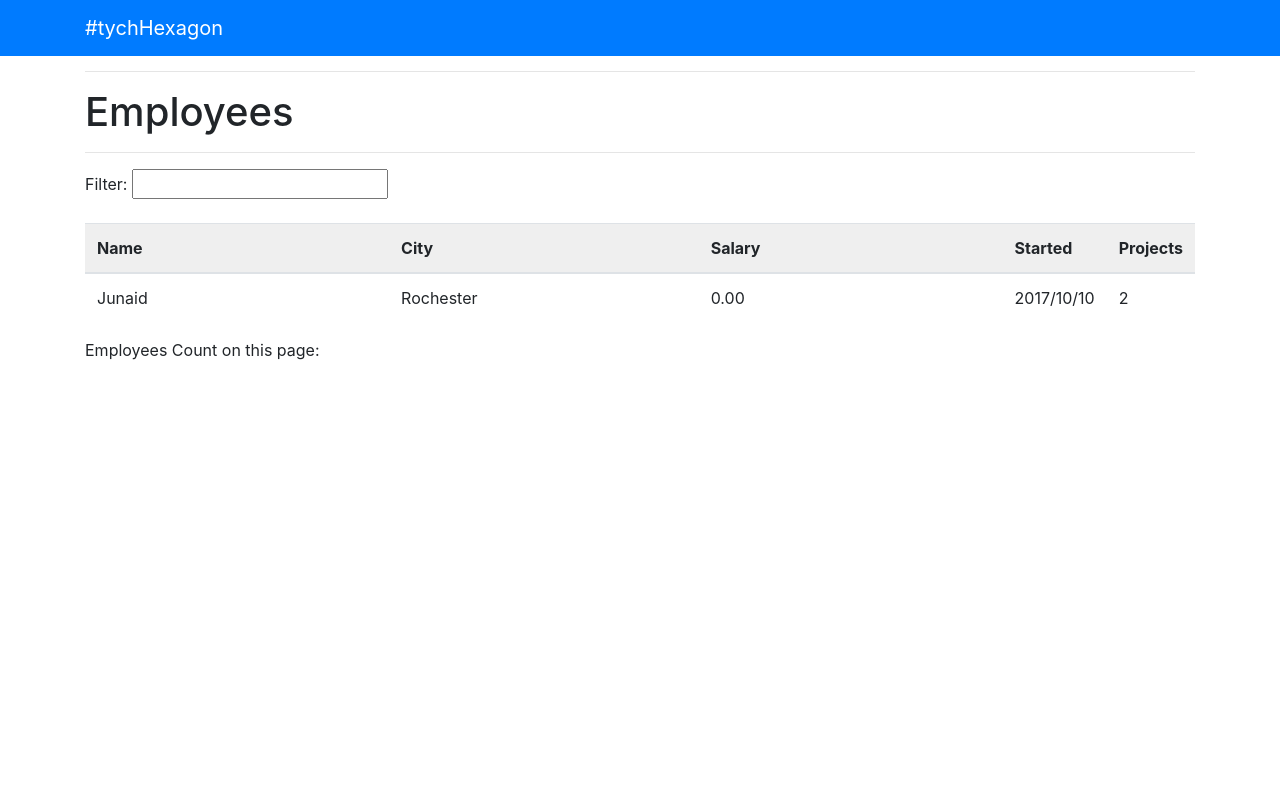
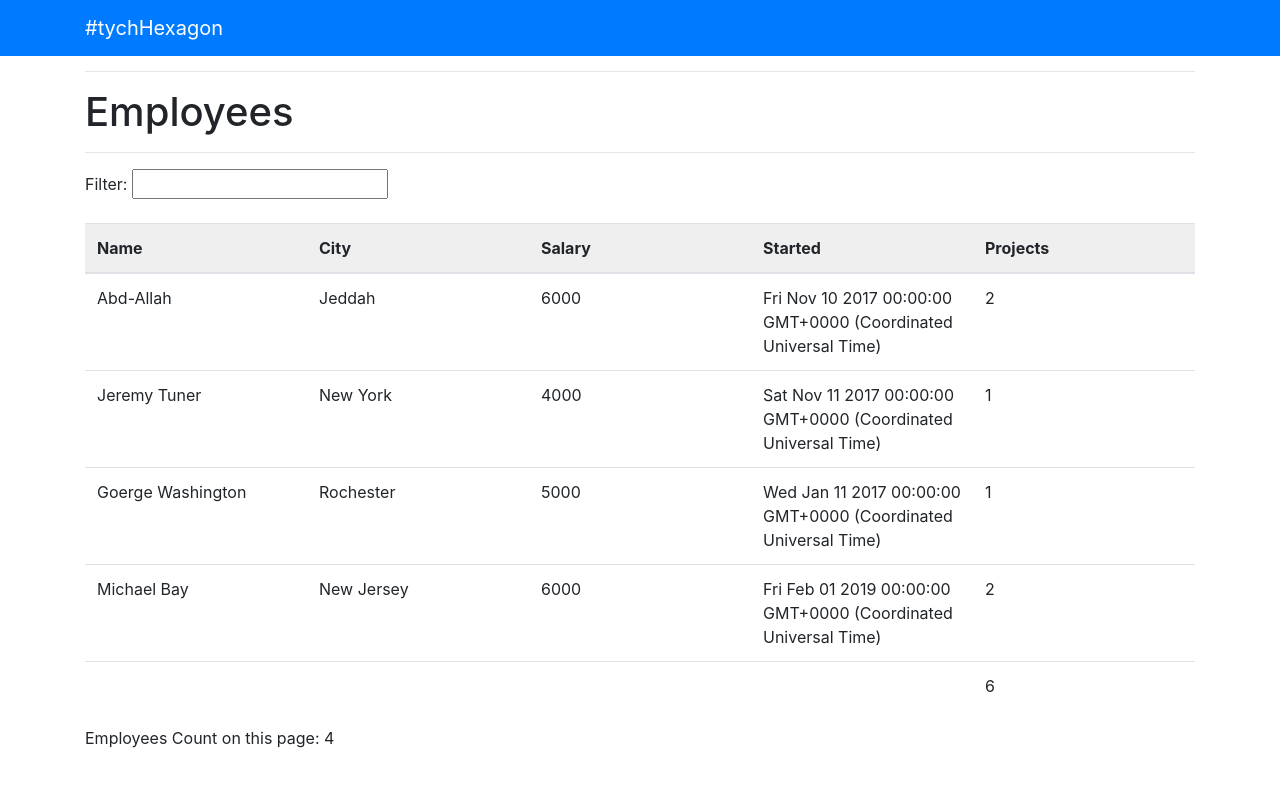
Before and after one commit to c0d3r24/EmployeeManagementUsingAngular, an Angular app: page / in a window 1280 px wide. Shown: the top 786 px of the page. Built offline with nearby package versions, Linux system fonts and the light colour scheme.

Commit message:
add data binding

```diff
--- a/src/app/employees/employees-list/employees-list.component.html
+++ b/src/app/employees/employees-list/employees-list.component.html
@@ -1,25 +1,33 @@
+<app-employees-filter-textbox></app-employees-filter-textbox>
 <br>
 <table class="table table-hover">
   <thead>
     <tr>
-      <th>Name</th>
-      <th>City</th>
-      <th>Salary</th>
-      <th>Started</th>
-      <th>Projects</th>
+      <th (click)="sort('name')">Name</th>
+      <th (click)="sort('city')">City</th>
+      <th (click)="sort('salary')">Salary</th>
+      <th (click)="sort('started')">Started</th>
+      <th (click)="sort('projects')">Projects</th>
     </tr>
   </thead>
-  <tr>
+  <tr *ngFor="let emp of filteredEmployees">
     <td>
       <a>
-        Junaid
+        {{ emp.name }}
       </a>
     </td>
-    <td>Rochester</td>
-    <td>0.00</td>
-    <td>2017/10/10</td>
-    <td>2</td>
+    <td>{{ emp.city }}</td>
+    <td>{{ emp.salary }}</td>
+    <td>{{ emp.started }}</td>
+    <td>{{ emp.projects }}</td>
+  </tr>
+  <tr *ngIf="filteredEmployees && filteredEmployees.length">
+    <td colspan="4">&nbsp;</td>
+    <td>{{ employeesProjectCount }}</td>
+  </tr>
+  <tr *ngIf="!filteredEmployees || !filteredEmployees.length">
+    <td colspan="4">No customers found</td>
   </tr>
 
 </table>
-<span>Employees Count on this page: </span>
+<span>Employees Count on this page: {{ filteredEmployees.length }} </span>
--- a/src/app/employees/employees-list/employees-list.component.ts
+++ b/src/app/employees/employees-list/employees-list.component.ts
@@ -1,4 +1,4 @@
-import { Component, OnInit } from '@angular/core';
+import { Component, OnInit, Input } from '@angular/core';
 import { IEmployee } from './../../shared/interfaces';
 
 @Component({
@@ -8,12 +8,32 @@ import { IEmployee } from './../../shared/interfaces';
 })
 export class EmployeesListComponent implements OnInit {
 
+  private _employees: IEmployee[];
+  @Input() get employees(): IEmployee[] {
+    return this._employees;
+  }
+  set employees(value: IEmployee[]) {
+    if (value) {
+      this.filteredEmployees = this._employees = value;
+      this.calculateEmployeesProjects();
+    }
+  }
+
   filteredEmployees: IEmployee[] = [];
-  employeesSalaryTotal: number;
+  employeesProjectCount: number;
   currencyCode = 'USD';
   constructor() { }
 
   ngOnInit() {
+  }
+  calculateEmployeesProjects() {
+    this.employeesProjectCount = 0;
+    this.filteredEmployees.forEach((emp: IEmployee) => {
+      this.employeesProjectCount += emp.projects;
+    });
+  }
+
+  sortEmployee(field: string) {
 
   }
 
--- a/src/app/employees/employees.component.html
+++ b/src/app/employees/employees.component.html
@@ -1,6 +1,6 @@
 <hr />
-<h1>{{title}}</h1>
+<h1>{{ title }}</h1>
 <hr />
 
-<app-employees-filter-textbox></app-employees-filter-textbox>
-<app-employees-list></app-employees-list>
+
+<app-employees-list [employees]="employees"></app-employees-list>
--- a/src/app/employees/employees.component.ts
+++ b/src/app/employees/employees.component.ts
@@ -9,15 +9,19 @@ export class EmployeesComponent implements OnInit {
 
   title: string;
   employees: IEmployee[];
+  isVisible = true;
 
+  changeVisibility() {
+    this.isVisible = !this.isVisible;
+  }
   constructor() { }
 
   ngOnInit() {
     this.title = 'Employees';
     this.employees = [
       { id: 1, name: 'Abd-Allah', city: 'Jeddah', salary: 6000, started: new Date(2017, 10, 10), projects: 2},
-      { id: 2, name: 'Humed Shaikh', city: 'Nagpur', salary: 5000, started: new Date(2018, 4, 4), projects: 2},
-      { id: 3, name: 'Mateen Athar', city: 'Nagpur', salary: 2500, started: new Date(2018, 11, 12), projects: 3},
+      // { id: 2, name: 'Humed Shaikh', city: 'Nagpur', salary: 5000, started: new Date(2018, 4, 4), projects: 2},
+      // { id: 3, name: 'Mateen Athar', city: 'Nagpur', salary: 2500, started: new Date(2018, 11, 12), projects: 3},
       { id: 4, name: 'Jeremy Tuner', city: 'New York', salary: 4000, started: new Date(2017, 10, 11), projects: 1},
       { id: 5, name: 'Goerge Washington', city: 'Rochester', salary: 5000, started: new Date(2016, 12, 11), projects: 1},
       { id: 6, name: 'Michael Bay', city: 'New Jersey', salary: 6000, started: new Date(2019, 1, 1), projects: 2},
--- a/src/assets/style.css
+++ b/src/assets/style.css
@@ -19,7 +19,7 @@ th{
 }
 
 td{
-  width: 33%;
+  width: 20%;
 }
 
 .app-title{
--- a/src/index.html
+++ b/src/index.html
@@ -9,7 +9,7 @@
   <link rel="icon" type="image/x-icon" href="favicon.ico">
   <link rel="stylesheet" href="https://maxcdn.bootstrapcdn.com/bootstrap/4.0.0/css/bootstrap.min.css"
   integrity="sha384-Gn5384xqQ1aoWXA+058RXPxPg6fy4IWvTNh0E263XmFcJlSAwiGgFAW/dAiS6JXm" crossorigin="anonymous" />
-  <link href="assets/style.css" rel="stylesheet" />
+  <link href="./assets/style.css" rel="stylesheet" />
 </head>
 <body>
   <header class="navbar fixed-top navbar-dark bg-primary">
```
